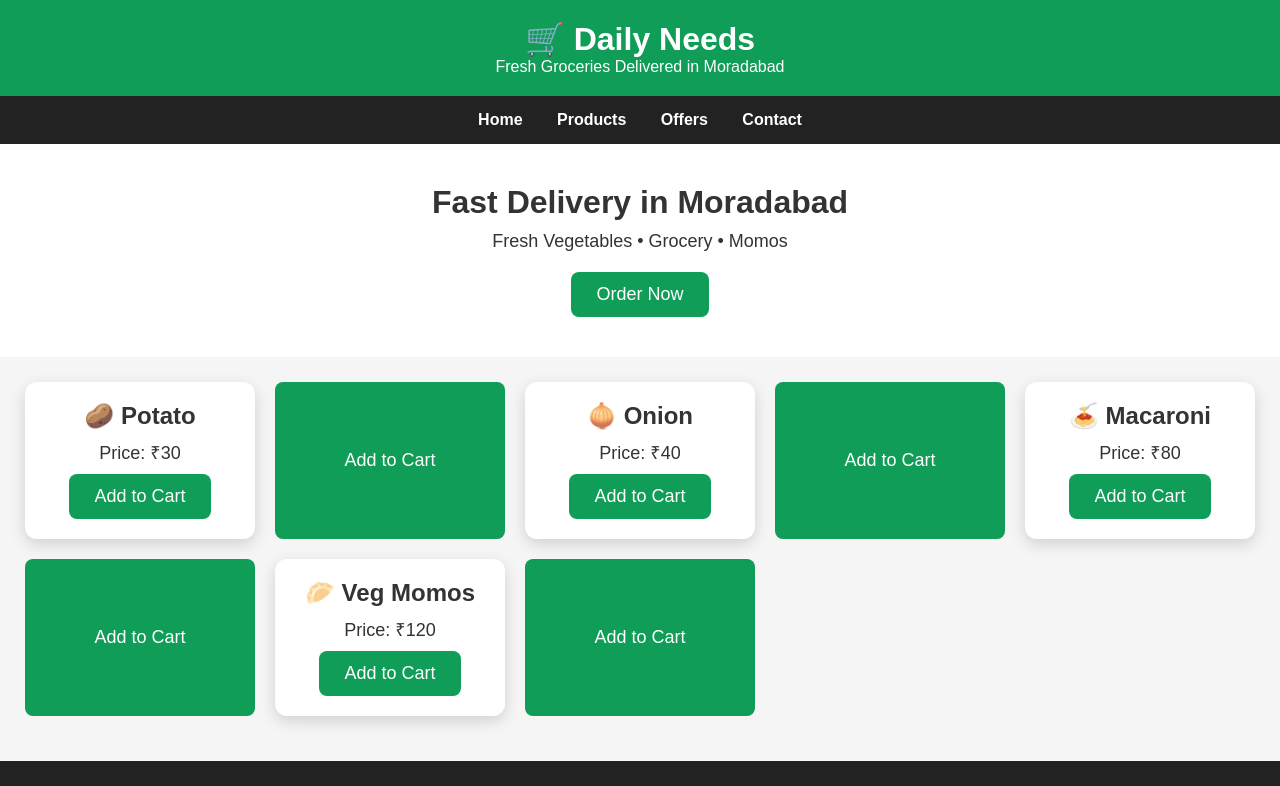
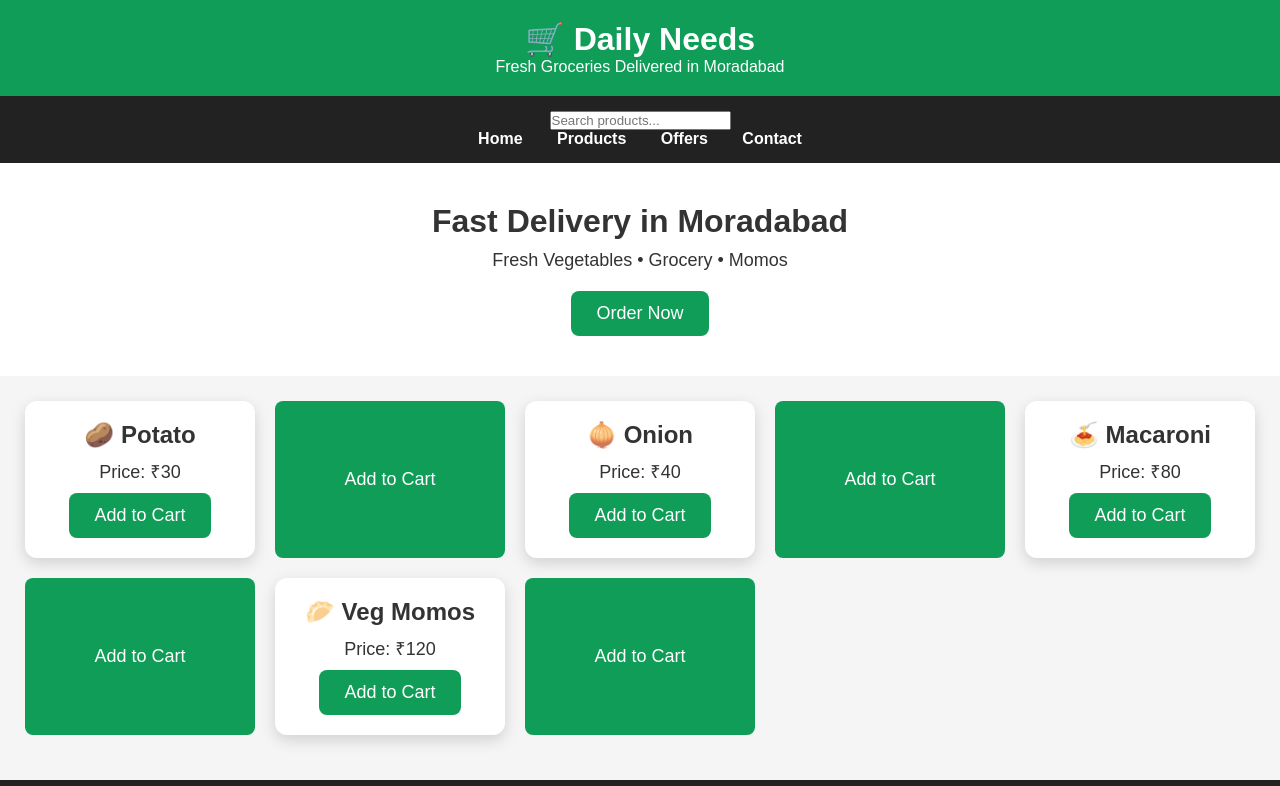
Before and after one commit to haiderwork50080-max/Daily-needs-, a plain HTML site: page index.html in a window 1280 px wide. Shown: the top 786 px of the page. Drawn offline with Linux system fonts and the light colour scheme.

Commit message:
Update index.html

```diff
--- a/index.html
+++ b/index.html
@@ -16,6 +16,9 @@
 </header>
 
 <nav>
+<div class="search-box">
+<input type="text" id="searchInput" placeholder="Search products..." onkeyup="searchProducts()">
+</div>
 <a href="#">Home</a>
 <a href="#">Products</a>
 <a href="#">Offers</a>
```
